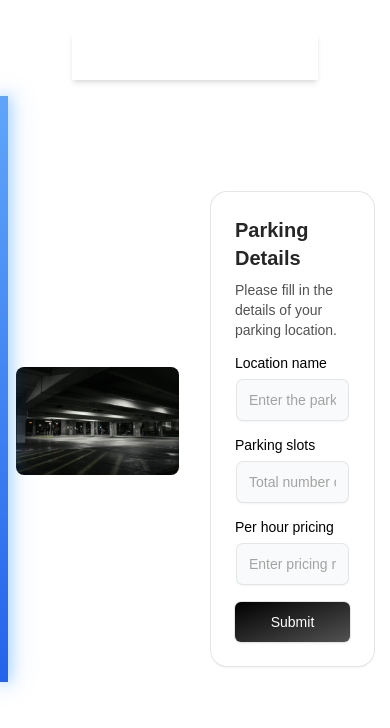
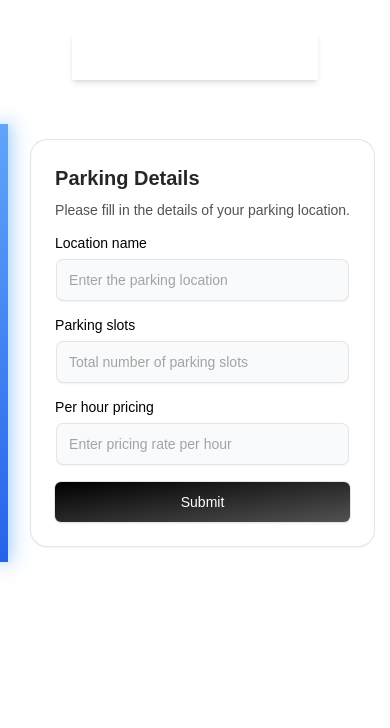
Before and after one commit to Liquidator04/Parkit, a Next.js app: page /hostform in a window 390 px wide. Shown: the top 728 px of the page. Built offline with nearby package versions, Linux system fonts and the light colour scheme.

Commit message:
Implemented Mobile Responsiveness

```diff
--- a/src/app/hostform/page.jsx
+++ b/src/app/hostform/page.jsx
@@ -19,11 +19,11 @@ export default function Page() {
           </h1>
         </div>
       </div>
-      <div className="flex items-center justify-between max-w-7xl mx-auto p-4 relative mt-15">
+      <div className="flex items-center justify-between max-w-7xl mx-auto p-4 relative md:mt-15 mt-7">
         {/* Glowing line */}
         <div className="absolute left-0 top-0 h-full w-2 bg-gradient-to-b from-blue-400 to-blue-600 shadow-glow" />
 
-        <div className="w-1/2 pr-4 mt-16">
+        <div className="md:visible collapse md:w-1/2 md:pr-4 md:mt-16 w-0">
           <Image
             src={signinimage}
             alt="Description of the image"
@@ -32,7 +32,7 @@ export default function Page() {
             className="rounded-lg"
           />
         </div>
-        <div className="w-1/2 pl-4">
+        <div className="md:w-1/2 md:pl-4">
           <ProfileForm />
         </div>
       </div>
--- a/src/app/page.js
+++ b/src/app/page.js
@@ -432,12 +432,9 @@ function Page() {
         </div>
       </div>
 
-      <div className="flex justify-between items-start mt-20">
-        <div className="flex-1 h-screen">
-          <World data={sampleArcs} globeConfig={globeConfig} />
-        </div>
-        <div className="flex flex-col justify-center items-center flex-1 mt-20">
-          <h1 className="text-center text-5xl md:text-7xl font-bold text-white-800 mt-20">
+      <div className="flex flex-col md:flex md:flex-row justify-between items-start mt-20">
+        <div className="flex flex-col justify-center items-center flex-1 m-2 w-full">
+          <h1 className="text-center text-4xl md:text-7xl font-bold text-white-800">
             Find your{" "}
             <span className="text-transparent bg-clip-text bg-gradient-to-r from-purple-500 to-pink-500">
               Parking
@@ -453,6 +450,9 @@ function Page() {
             Get Started
           </Button>
         </div>
+        <div className="flex-1 h-screen w-screen">
+          <World data={sampleArcs} globeConfig={globeConfig} />
+        </div>
       </div>
     </>
   );
--- a/src/components/Map.jsx
+++ b/src/components/Map.jsx
@@ -37,7 +37,7 @@ const Map = () => {
   }, [lat, lng, zoom]);
 
   return (
-    <div className="ml-10 w-3/4">
+    <div className="md:ml-10 md:w-3/4 w-full h-full">
       {/* Map container div */}
       <div
         ref={mapContainer}
--- a/src/components/host-form.jsx
+++ b/src/components/host-form.jsx
@@ -60,7 +60,7 @@ export function ProfileForm() {
   }
 
   return (
-    <div className="max-w-md mt-20 w-full mx-auto p-6 rounded-2xl shadow-input bg-white dark:bg-black">
+    <div className="max-w-md md:mt-20 w-full mx-auto p-6 rounded-2xl shadow-input bg-white dark:bg-black">
       <h2 className="font-bold text-xl text-neutral-800 dark:text-neutral-200">
         Parking Details
       </h2>
--- a/src/components/wavy.jsx
+++ b/src/components/wavy.jsx
@@ -22,8 +22,8 @@ export function WavyBackgroundDemo() {
   return (
     <div className="flex max-w-full  max-h-screen overflow-hidden">
       <div className="">
-        <div className=" flex items-start w-screen">
-          <div className="w-1/2">
+        <div className="flex md:flex-row flex-col items-start w-screen">
+          <div className="md:w-1/2 w-full pr-5">
             <div className="flex justify-between items-center mt-10">
               <div className="flex space-x-4 ml-10 mr-3">
                 <Button
@@ -43,8 +43,8 @@ export function WavyBackgroundDemo() {
                 Sign Out
               </Button>
             </div>
-            <div className="ml-10">
-              <p className="mt-40 text-2xl md:text-4xl lg:text-7xl text-white font-bold inter-var text-center">
+            <div className="m-10">
+              <p className="md:mt-40 mt-10 text-2xl md:text-4xl lg:text-7xl text-white font-bold inter-var text-center">
                 Hello,{" "}
                 <span className="text-transparent bg-clip-text bg-gradient-to-r from-violet-500 to-sky-500">
                   {session?.user.name}
@@ -54,7 +54,7 @@ export function WavyBackgroundDemo() {
                 Leverage Parkit to get hassel free parking.
               </p>
             </div>
-            <div className="flex justify-center mt-5">
+            <div className="flex justify-center mt-5 mb-10">
               <DrawerDemo />
             </div>
           </div>
```
